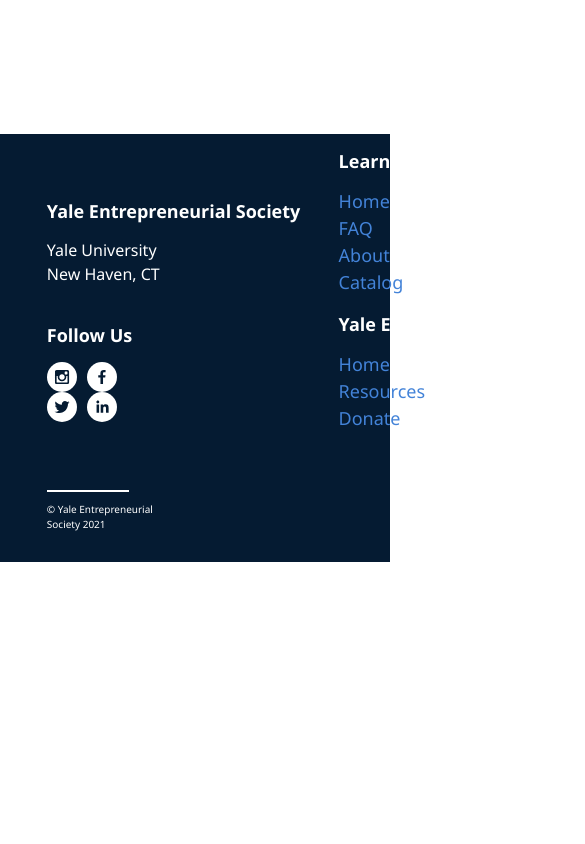
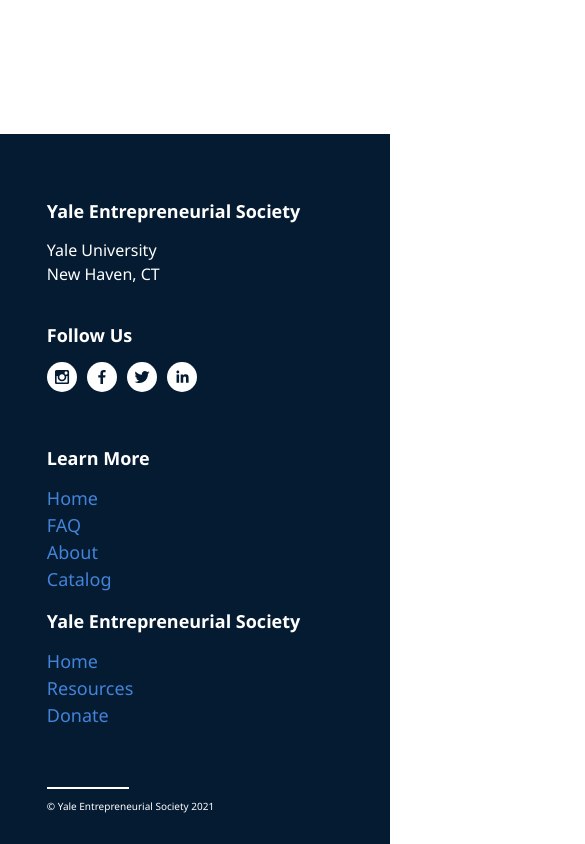
Before and after one commit to yesatyaleTech/startupincubatorsite, a React (Create React App) app: page / in a window 390 px wide. Shown: the part 830-1674 px from the top of the page, 585 px wide, since content can reach past the window. Before the commit the page ends 1392 px from the top, so only its background shows below. Built offline with nearby package versions, Linux system fonts and the light colour scheme.

Commit message:
Mobile ready

```diff
--- a/src/components/Footer/Footer.css
+++ b/src/components/Footer/Footer.css
@@ -5,11 +5,12 @@
 
 .footer-container p {
     font-weight: 400;
-    font-family: 'Segoe UI', Tahoma, Geneva, Verdana, sans-serif, monospace;
+    font-family: 'Segoe UI', Tahoma, Geneva, Verdana, sans-serif;
     font-size: 16px;
     line-height: 1.5;
     color: white;
     text-align: left;
+    white-space: nowrap;
 }
 
 .footer-container h2 {
@@ -40,19 +41,8 @@
     flex-direction: row;
 }
 
-@media screen and (max-width:568px) {
-    .footer-right {
-        width: 76%!important;
-        padding-right: 0!important;
-        padding-left: 12%!important
-    }
-    .footer-container .footer-right {
-        padding-top: 0!important
-    }
-}
-
 .footer-container .footer-left {
-    padding: 50px 50px 50px 12%;
+    padding: 50px 20px 20px 12%;
     width: 30%;
     margin-right: 20%;
 }
@@ -70,11 +60,13 @@
 .footer-container .footer-left .social-container {
     padding-top: 0px;
     text-align: left;
+    white-space: nowrap;
 }
 
 .footer-container .footer-left .social-icon {
     margin-right: 10px;
-    transition: opacity .3s
+    transition: opacity .3s;
+
 }
 
 .footer-container .footer-left .social-icon:hover {
@@ -92,6 +84,10 @@
     margin: 0 0 10px
 }
 
+.footer-container .footer-right h2 {
+    white-space:normal!important;
+}
+
 .footer-container .footer-right .yes-links {
     margin-top: 16px
 }
@@ -103,7 +99,9 @@
 }
 
 .footer-container .copy-container hr {
-    border: .25px solid #FFF;
+    border-color: white;
+    border-style: solid;
+    border-width: 1px;
     margin-right: 30%;
 }
 
@@ -113,6 +111,19 @@
     color: #fff
 }
 
+@media screen and (max-width:568px) {
+    .footer-content {
+        flex-wrap: wrap!important;
+    }
+    .footer-container .footer-right {
+        padding-top: 5%!important;
+        padding-right: 0px!important;
+        padding-left: 12%!important;
+    }
+
+
+
+}
 
 /* .footer-content{display:flex;flex-direction:row}@media screen and (max-width:568px){
         .footer-container{margin-top:20vh}.footer-container
```
